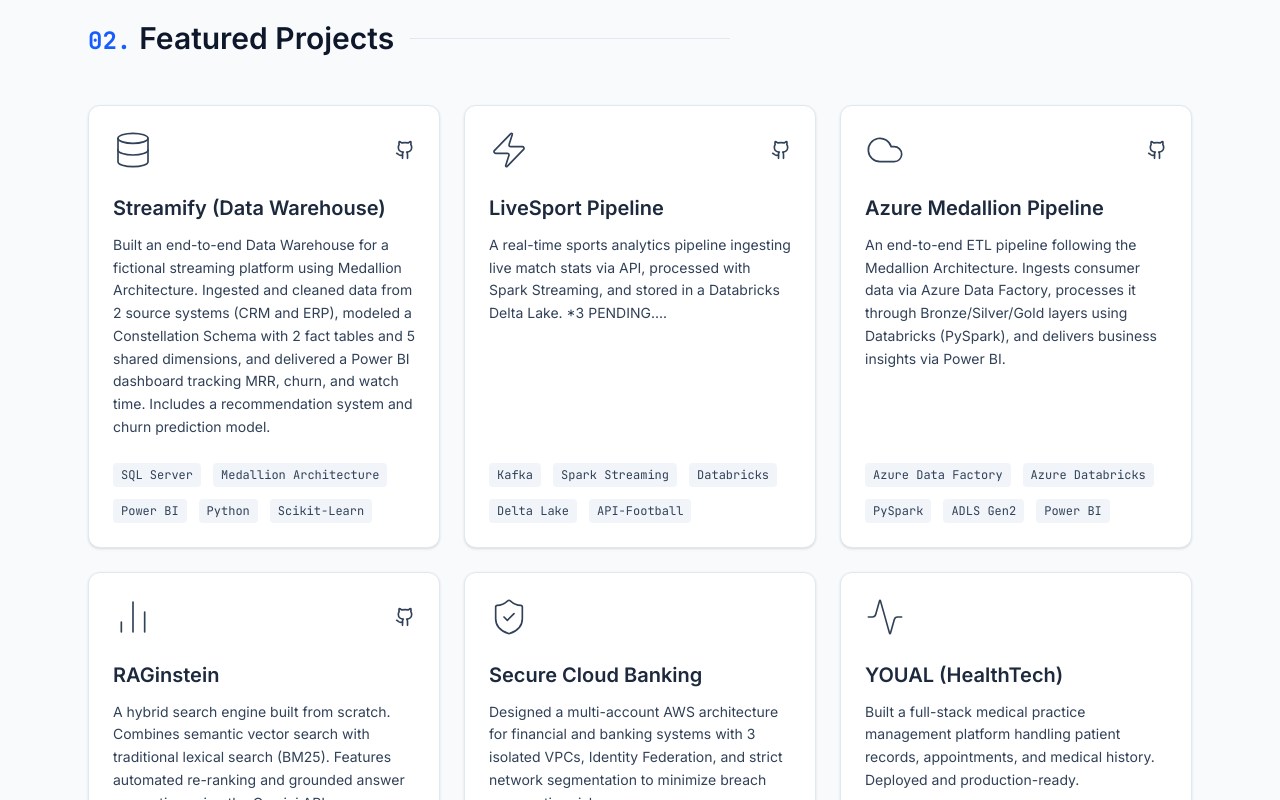
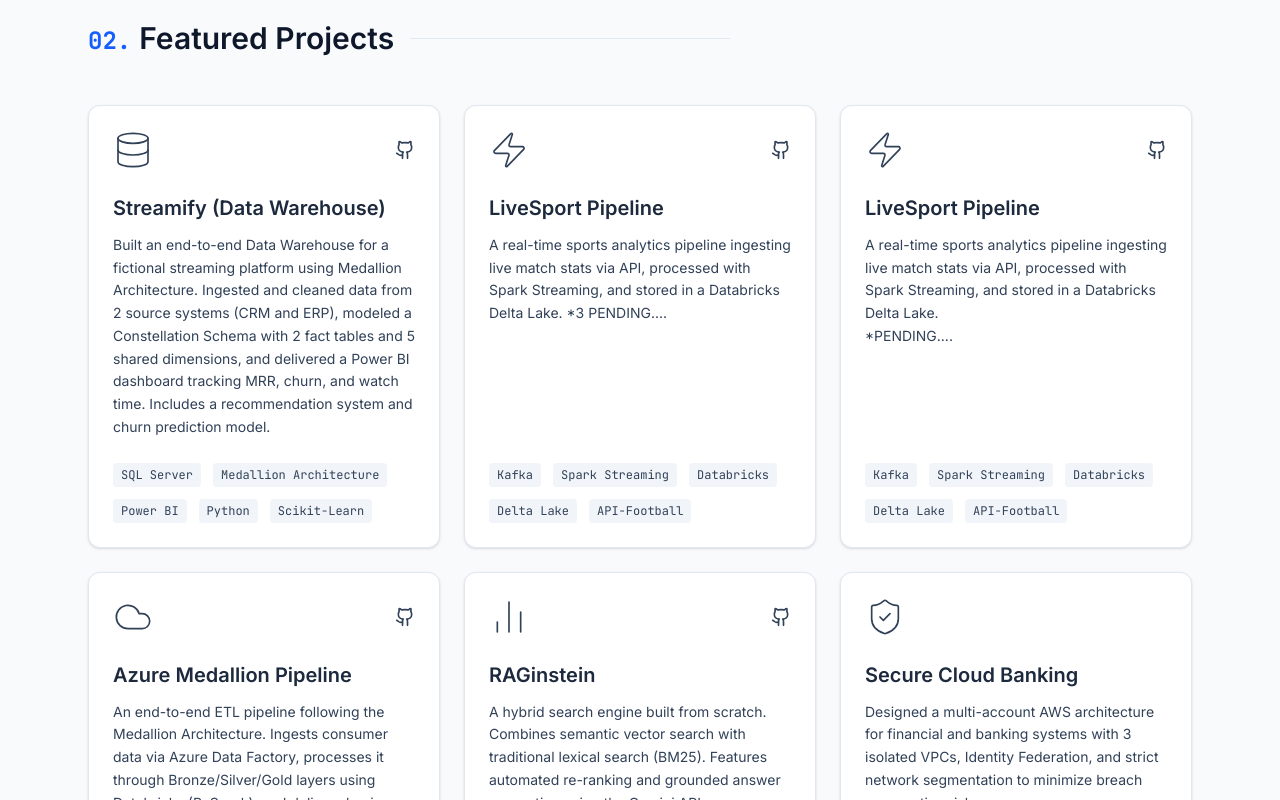
Before and after one commit to gitabdelhub/portfolio, a React (Vite) app: page / in a window 1280 px wide. Shown: the part 1820-2620 px from the top of the page. Built offline with nearby package versions, Linux system fonts and the light colour scheme.

Commit message:
Update Projects.tsx

```diff
--- a/src/components/Projects.tsx
+++ b/src/components/Projects.tsx
@@ -30,6 +30,21 @@
       title: "LiveSport Pipeline",
       description:
         "A real-time sports analytics pipeline ingesting live match stats via API, processed with Spark Streaming, and stored in a Databricks Delta Lake. \n*3 PENDING....",
+      tech: ["Kafka", "Spark Streaming", "Databricks", "Delta Lake", "API-Football"],
+      github: "https://github.com/YOUR_USERNAME/YOUR_LIVESPORT_REPO",
+      images: null,
+    },
+    {
+      icon: <Zap size={40} strokeWidth={1} />,
+      title: "LiveSport Pipeline",
+      description: (
+        <>
+          A real-time sports analytics pipeline ingesting live match stats via API,
+          processed with Spark Streaming, and stored in a Databricks Delta Lake.
+          <br />
+          *PENDING....
+        </>
+      ),
       tech: ["Kafka", "Spark Streaming", "Databricks", "Delta Lake", "API-Football"],
       github: "https://github.com/YOUR_USERNAME/YOUR_LIVESPORT_REPO",
       images: null,
```
